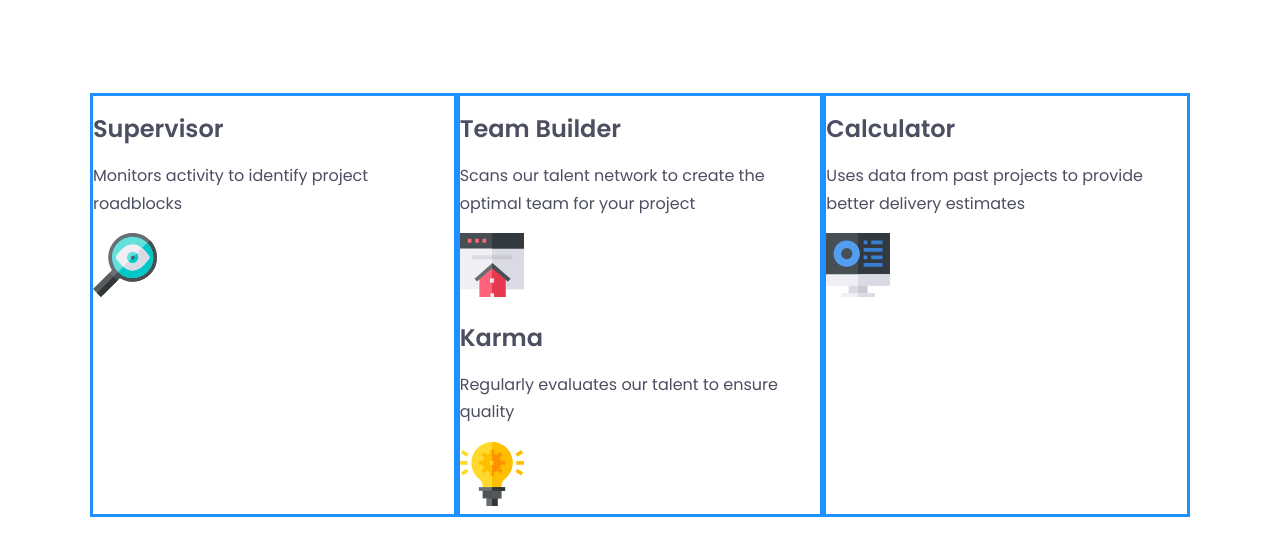
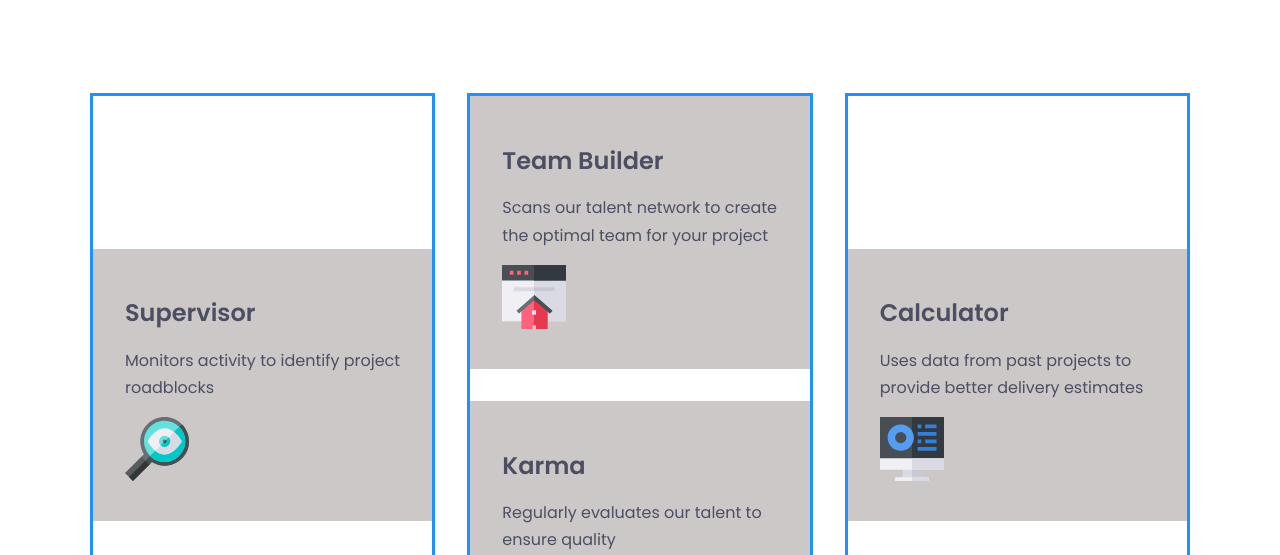
Before and after one commit to Annie-Huang/four-card-feature-section, a website: page index.html in a window 1280 px wide. Shown: the part 245-800 px from the top of the page. Drawn offline with Linux system fonts and the light colour scheme.

Commit message:
Align cards to the correct position

```diff
--- a/style.css
+++ b/style.css
@@ -43,6 +43,7 @@ html {
 
 body {
   margin: 0;
+  padding-block-end: 5rem;
 }
 
 h1,
@@ -66,7 +67,10 @@ header {
 }
 
 .layout-grid {
+  --gap: 2rem;
+
   display: flex;
+  gap: var(--gap);
 }
 
 /* Make each col even size */
@@ -76,4 +80,12 @@ header {
 
 .col {
   border: 3px solid dodgerblue;
+  display: grid;
+  align-items: center;
+  gap: inherit;
 }
+
+.card {
+  padding: 2rem;
+  background: #cdc8c8;
+}
```
